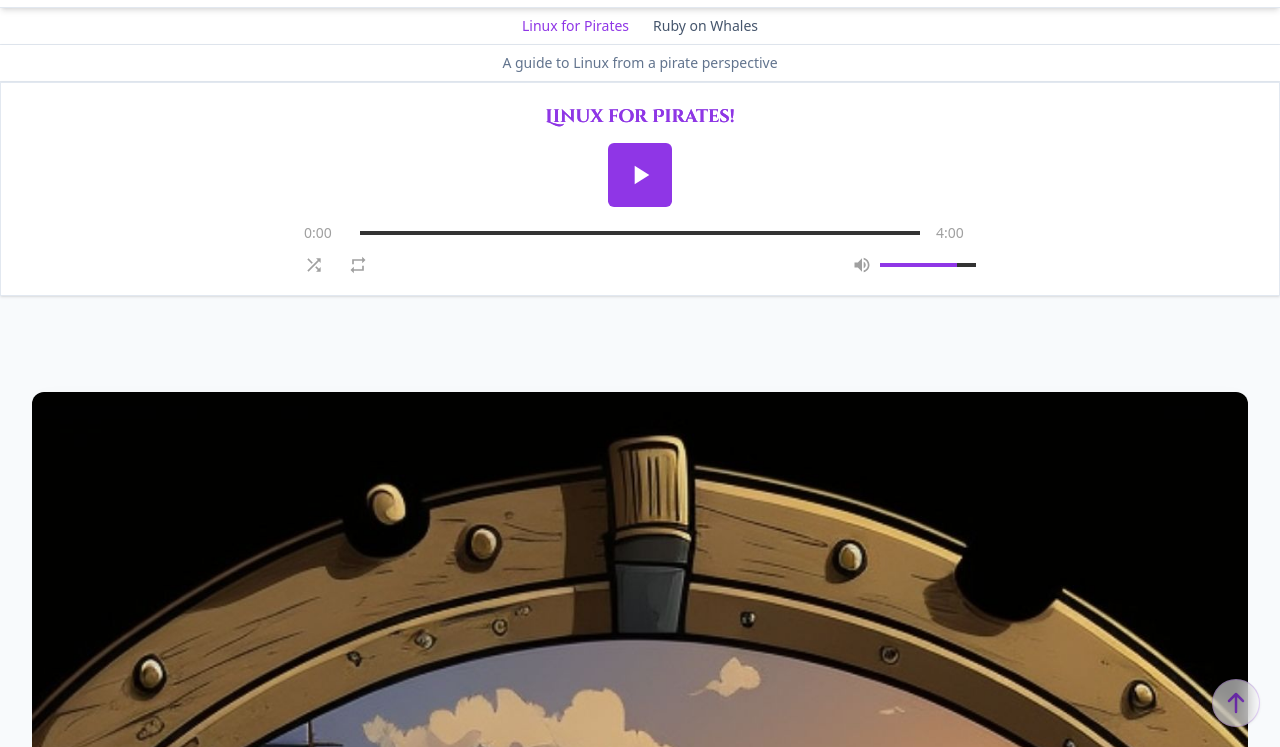
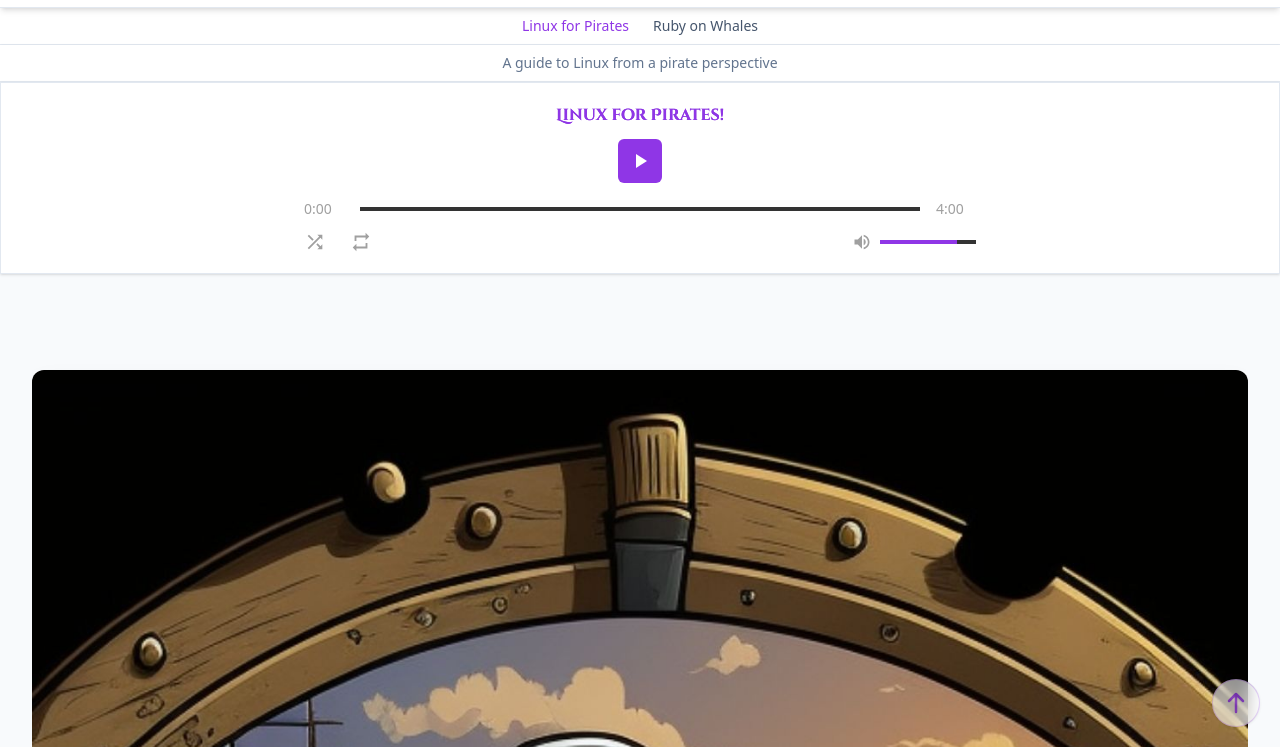
Before and after one commit to loftwah/linux-for-pirates, an Astro site: page / in a window 1280 px wide. Shown: the part 53-800 px from the top of the page. Built offline with nearby package versions, Linux system fonts and the light colour scheme; Astro itself is replaced by a stand-in of ours; some packages are replaced by stand-ins of ours.

Commit message:
improve music

```diff
--- a/src/components/AudioPlayer.astro
+++ b/src/components/AudioPlayer.astro
@@ -23,30 +23,30 @@ const audioFiles = [
 <div class="audio-player bg-white dark:bg-[#080f1d] border border-slate-200 dark:border-[#0d1a2f] shadow-sm py-5 px-4">
   <div class="max-w-2xl mx-auto">
     <div class="text-center mb-3">
-      <h3 id="current-song" class="text-[#8f36e6] dark:text-[#a3fe0d] font-medium text-lg">Linux for Pirates!</h3>
+      <h3 id="current-song" class="text-[#8f36e6] dark:text-[#a3fe0d] font-medium text-base">Linux for Pirates!</h3>
     </div>
 
     <div class="flex items-center justify-center space-x-6 mb-4">
       <!-- Previous button -->
       <button id="prev-btn" class="text-white focus:outline-none">
-        <svg xmlns="http://www.w3.org/2000/svg" width="24" height="24" viewBox="0 0 24 24" fill="currentColor">
+        <svg xmlns="http://www.w3.org/2000/svg" width="18" height="18" viewBox="0 0 24 24" fill="currentColor">
           <path d="M6 6h2v12H6zm3.5 6l8.5 6V6z"/>
         </svg>
       </button>
 
       <!-- Play/Pause button -->
-      <button id="play-btn" class="w-16 h-16 rounded-md bg-[#8f36e6] dark:bg-[#a3fe0d] hover:bg-[#7d25d4] dark:hover:bg-[#93ee01] text-white dark:text-[#080f1d] flex items-center justify-center focus:outline-none">
-        <svg xmlns="http://www.w3.org/2000/svg" id="play-icon" class="h-8 w-8" viewBox="0 0 24 24" fill="currentColor">
+      <button id="play-btn" class="w-11 h-11 rounded-md bg-[#8f36e6] dark:bg-[#a3fe0d] hover:bg-[#7d25d4] dark:hover:bg-[#93ee01] text-white dark:text-[#080f1d] flex items-center justify-center focus:outline-none">
+        <svg xmlns="http://www.w3.org/2000/svg" id="play-icon" class="h-6 w-6" viewBox="0 0 24 24" fill="currentColor">
           <path d="M8 5v14l11-7z"/>
         </svg>
-        <svg xmlns="http://www.w3.org/2000/svg" id="pause-icon" class="h-8 w-8 hidden" viewBox="0 0 24 24" fill="currentColor">
+        <svg xmlns="http://www.w3.org/2000/svg" id="pause-icon" class="h-6 w-6 hidden" viewBox="0 0 24 24" fill="currentColor">
           <path d="M6 19h4V5H6v14zm8-14v14h4V5h-4z"/>
         </svg>
       </button>
 
       <!-- Next button -->
       <button id="next-btn" class="text-white focus:outline-none">
-        <svg xmlns="http://www.w3.org/2000/svg" width="24" height="24" viewBox="0 0 24 24" fill="currentColor">
+        <svg xmlns="http://www.w3.org/2000/svg" width="18" height="18" viewBox="0 0 24 24" fill="currentColor">
           <path d="M6 18l8.5-6L6 6v12zM16 6v12h2V6h-2z"/>
         </svg>
       </button>
@@ -67,13 +67,13 @@ const audioFiles = [
       <!-- Left controls -->
       <div class="flex items-center space-x-6">
         <button id="shuffle-btn" class="text-[#a0a0a0] hover:text-white focus:outline-none">
-          <svg xmlns="http://www.w3.org/2000/svg" width="20" height="20" viewBox="0 0 24 24" fill="currentColor">
+          <svg xmlns="http://www.w3.org/2000/svg" width="22" height="22" viewBox="0 0 24 24" fill="currentColor">
             <path d="M10.59 9.17L5.41 4 4 5.41l5.17 5.17 1.42-1.41zM14.5 4l2.04 2.04L4 18.59 5.41 20 17.96 7.46 20 9.5V4h-5.5zm.33 9.41l-1.41 1.41 3.13 3.13L14.5 20H20v-5.5l-2.04 2.04-3.13-3.13z"/>
           </svg>
         </button>
 
         <button id="repeat-btn" class="text-[#a0a0a0] hover:text-white focus:outline-none">
-          <svg xmlns="http://www.w3.org/2000/svg" width="20" height="20" viewBox="0 0 24 24" fill="currentColor">
+          <svg xmlns="http://www.w3.org/2000/svg" width="22" height="22" viewBox="0 0 24 24" fill="currentColor">
             <path d="M7 7h10v3l4-4-4-4v3H5v6h2V7zm10 10H7v-3l-4 4 4 4v-3h12v-6h-2v4z"/>
           </svg>
         </button>
```
